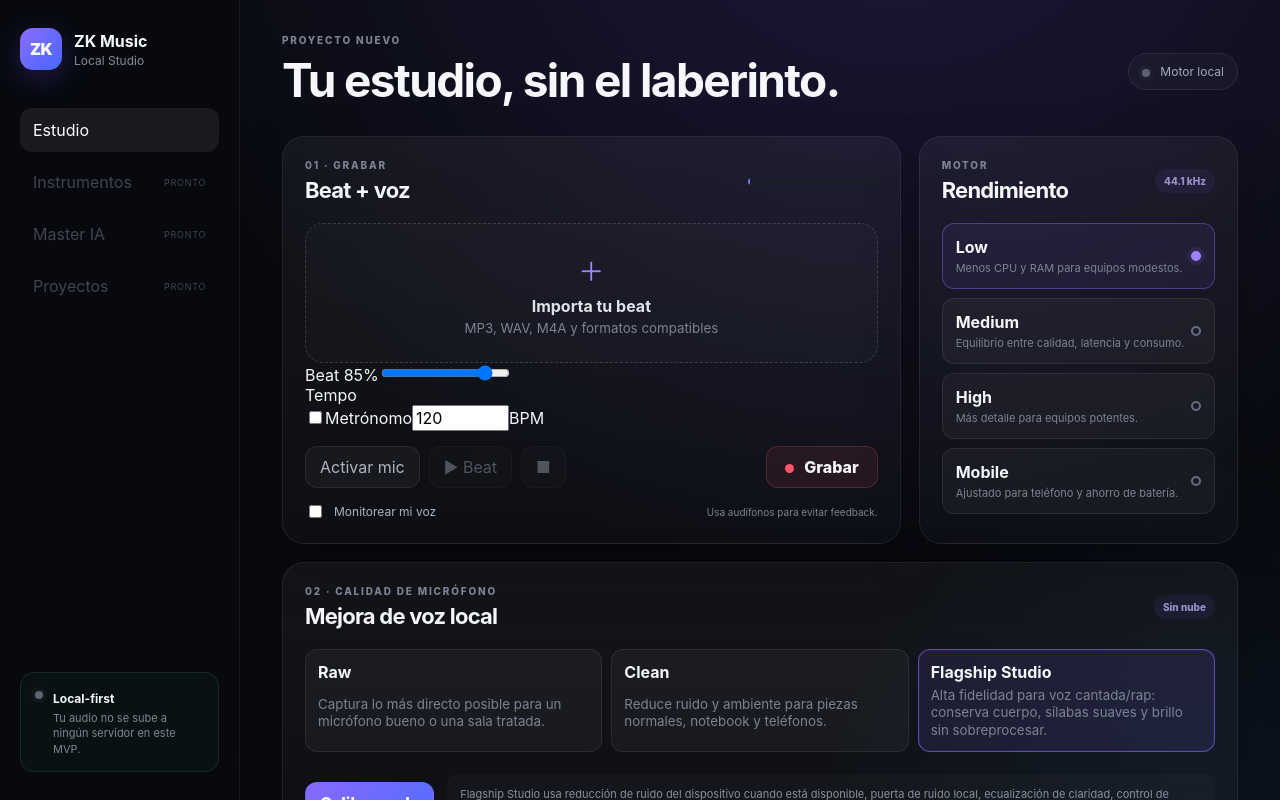
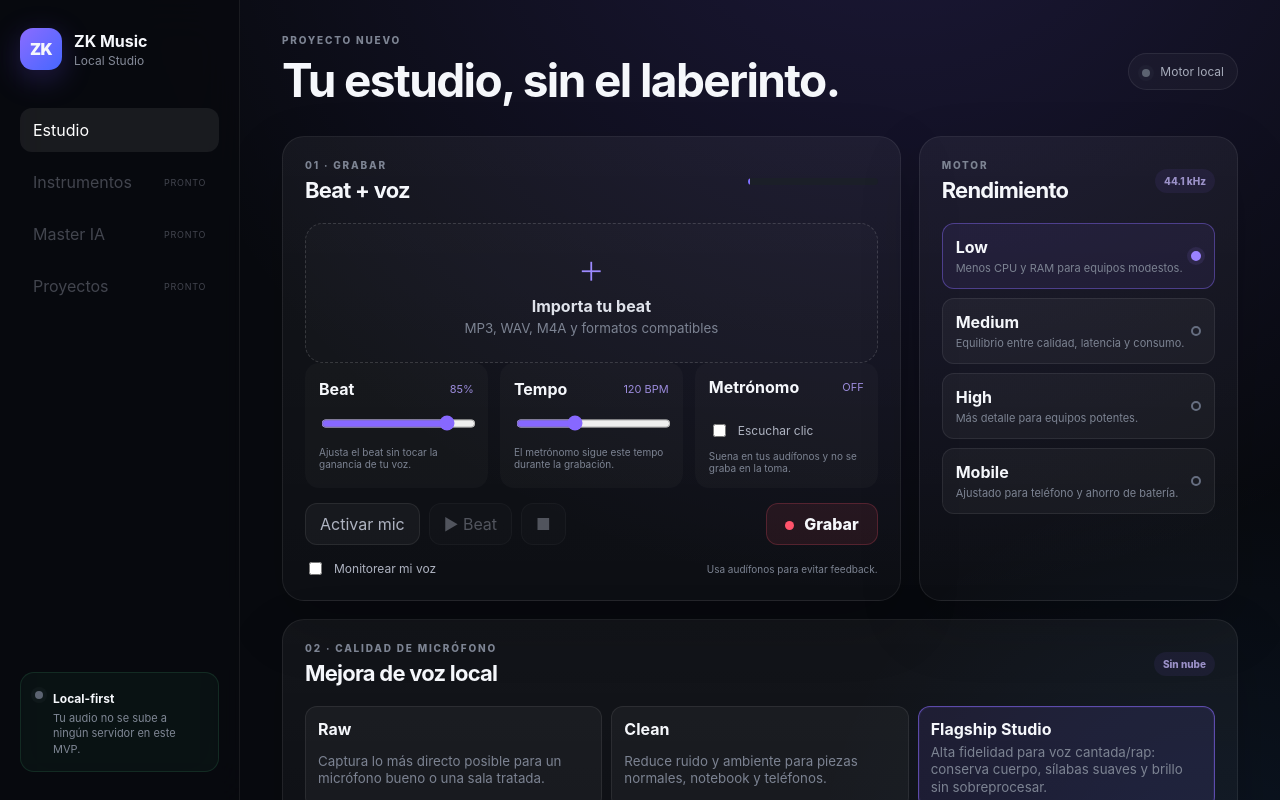
Before and after one commit to ZKYONA/Zk_Music, a React (Vite) app: page / in a window 1280 px wide. Shown: the top 800 px of the page. Built offline with nearby package versions, Linux system fonts and the light colour scheme.

Commit message:
refactor(ui): reuse studio controls for recording workflow

```diff
--- a/src/RecordingControls.tsx
+++ b/src/RecordingControls.tsx
@@ -16,10 +16,11 @@ export function RecordingControls({
   onBpmChange,
 }: RecordingControlsProps) {
   return (
-    <div className="recording-tools" aria-label="Controles de grabación">
-      <label className="tool-field">
+    <div className="controls-grid recording-controls" aria-label="Controles de grabación">
+      <label className="control">
         <span>
-          Beat <output>{beatVolume}%</output>
+          <strong>Beat</strong>
+          <output>{beatVolume}%</output>
         </span>
         <input
           type="range"
@@ -30,23 +31,16 @@ export function RecordingControls({
           onChange={(event) => onBeatVolumeChange(Number(event.target.value))}
           aria-label="Volumen del beat"
         />
+        <small>Ajusta el beat sin tocar la ganancia de tu voz.</small>
       </label>
 
-      <div className="tool-field">
-        <span>Tempo</span>
-        <div className="tempo-row">
-          <label className="metronome-toggle">
+      <label className="control">
+        <span>
+          <strong>Tempo</strong>
+          <output>{bpm} BPM</output>
+        </span>
         <input
-              type="checkbox"
-              checked={metronome}
-              onChange={(event) => onMetronomeChange(event.target.checked)}
-            />
-            <span>Metrónomo</span>
-          </label>
-
-          <label className="bpm-field">
-            <input
-              type="number"
+          type="range"
           min="50"
           max="240"
           step="1"
@@ -54,10 +48,24 @@ export function RecordingControls({
           onChange={(event) => onBpmChange(Number(event.target.value))}
           aria-label="Tempo en BPM"
         />
-            <span>BPM</span>
+        <small>El metrónomo sigue este tempo durante la grabación.</small>
       </label>
-        </div>
-      </div>
+
+      <label className="control metronome-control">
+        <span>
+          <strong>Metrónomo</strong>
+          <output>{metronome ? "ON" : "OFF"}</output>
+        </span>
+        <label className="toggle-row">
+          <input
+            type="checkbox"
+            checked={metronome}
+            onChange={(event) => onMetronomeChange(event.target.checked)}
+          />
+          <span>Escuchar clic</span>
+        </label>
+        <small>Suena en tus audífonos y no se graba en la toma.</small>
+      </label>
     </div>
   );
 }
```
Lines whose indentation alone changed are shown as unchanged.
